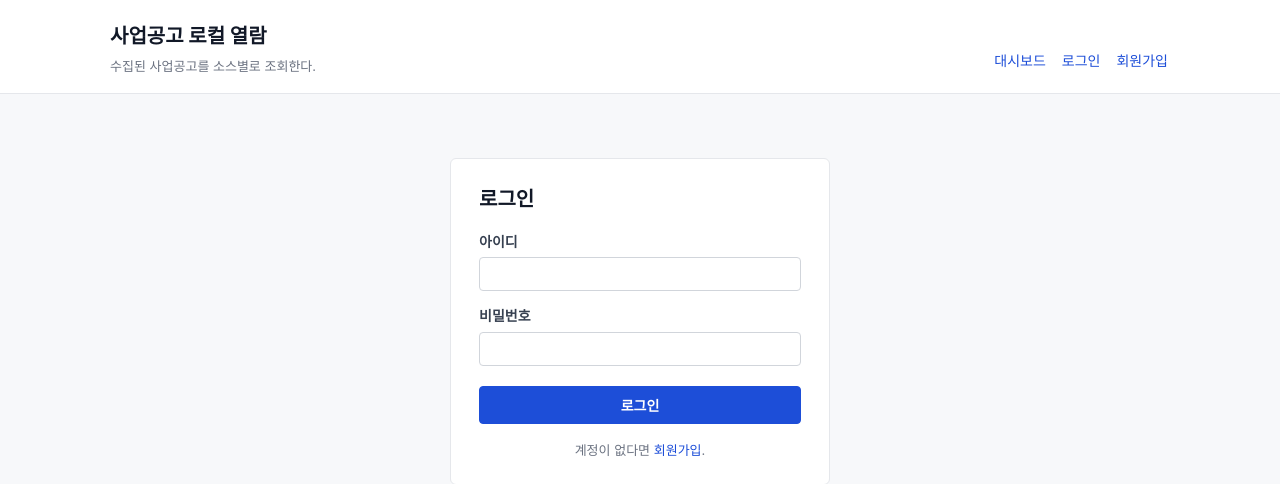
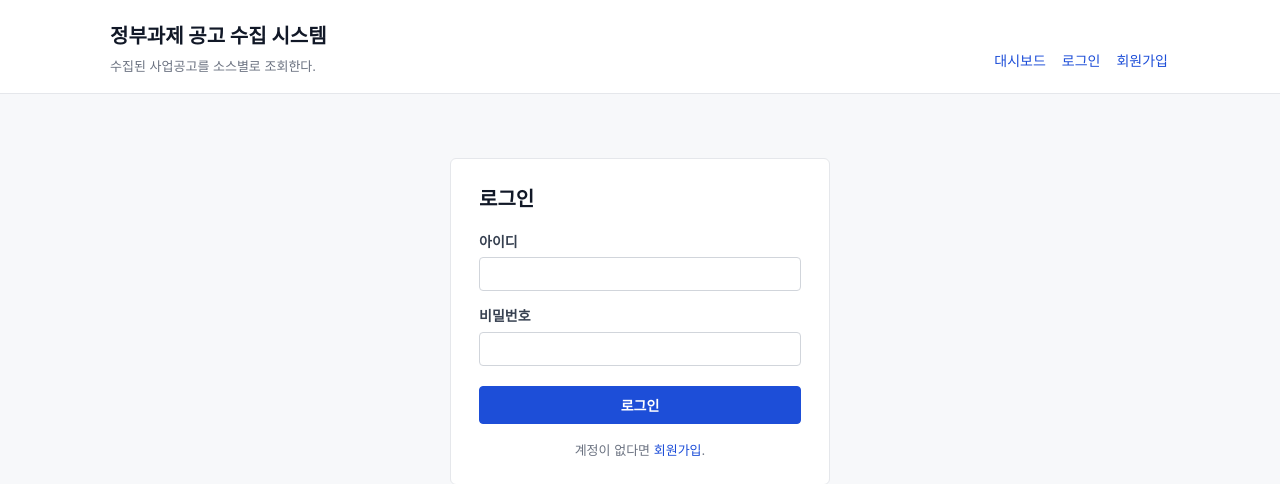
Before and after one commit to seungkeolkim/government-project-analysis-agent, a FastAPI app: page /login in a window 1280 px wide. Shown: the top 484 px of the page. Run offline with FastAPI, Linux system fonts and the light colour scheme; parts of the project's set-up code (start-up, migrations or seed data) failed here and were passed over.

Commit message:
[00004][tg:SeungKeol] 00004-1: 앱 최상단 이름을 "정부과제 공고 수집 시스템"으로 변경

```diff
--- a/app/web/main.py
+++ b/app/web/main.py
@@ -338,7 +338,7 @@ def create_app(settings: Optional[Settings] = None) -> FastAPI:
     register_kst_filters(templates)
 
     fastapi_app = FastAPI(
-        title="사업공고 로컬 열람",
+        title="정부과제 공고 수집 시스템",
         description="로컬에 적재된 사업공고를 조회한다.",
         version="0.1.0",
         docs_url="/docs",
--- a/app/web/templates/base.html
+++ b/app/web/templates/base.html
@@ -21,14 +21,14 @@
 <head>
     <meta charset="utf-8">
     <meta name="viewport" content="width=device-width, initial-scale=1">
-    <title>{% block page_title %}사업공고 열람{% endblock %}</title>
+    <title>{% block page_title %}정부과제 공고 수집 시스템{% endblock %}</title>
     <link rel="stylesheet" href="/static/css/style.css">
 </head>
 <body class="{% if not current_user %}is-anonymous{% endif %}">
     <header class="site-header">
         <div class="container site-header__inner">
             <div class="site-header__brand">
-                <h1 class="site-title"><a href="/">사업공고 로컬 열람</a></h1>
+                <h1 class="site-title"><a href="/">정부과제 공고 수집 시스템</a></h1>
                 <p class="site-subtitle">수집된 사업공고를 소스별로 조회한다.</p>
             </div>
             <nav class="site-nav" aria-label="사용자 메뉴">
--- a/app/web/templates/dashboard.html
+++ b/app/web/templates/dashboard.html
@@ -18,7 +18,7 @@
 #}
 {% extends "base.html" %}
 
-{% block page_title %}대시보드 · 사업공고 열람{% endblock %}
+{% block page_title %}대시보드 · 정부과제 공고 수집 시스템{% endblock %}
 
 {% block content %}
 <section class="dashboard-page">
```
Also changed, not shown: docs/auth_ui_design.md (+1 -1 lines).
